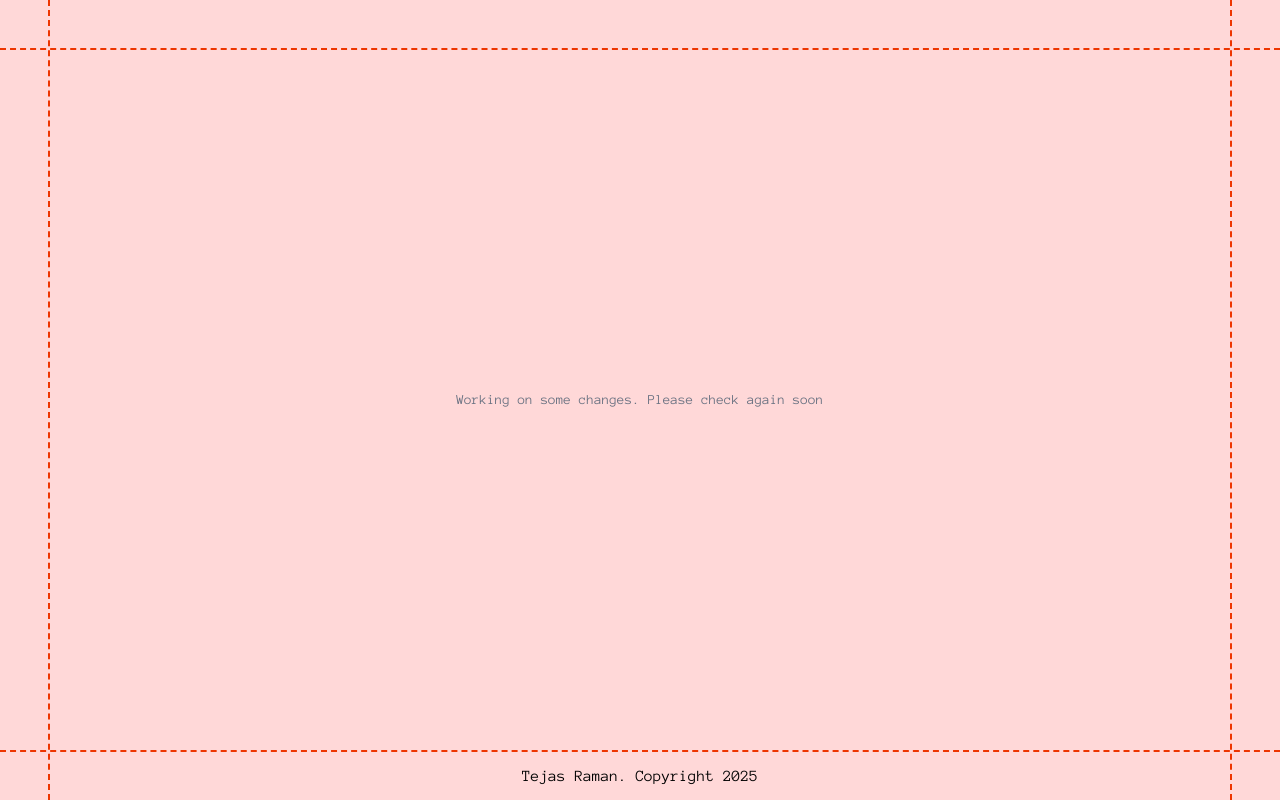
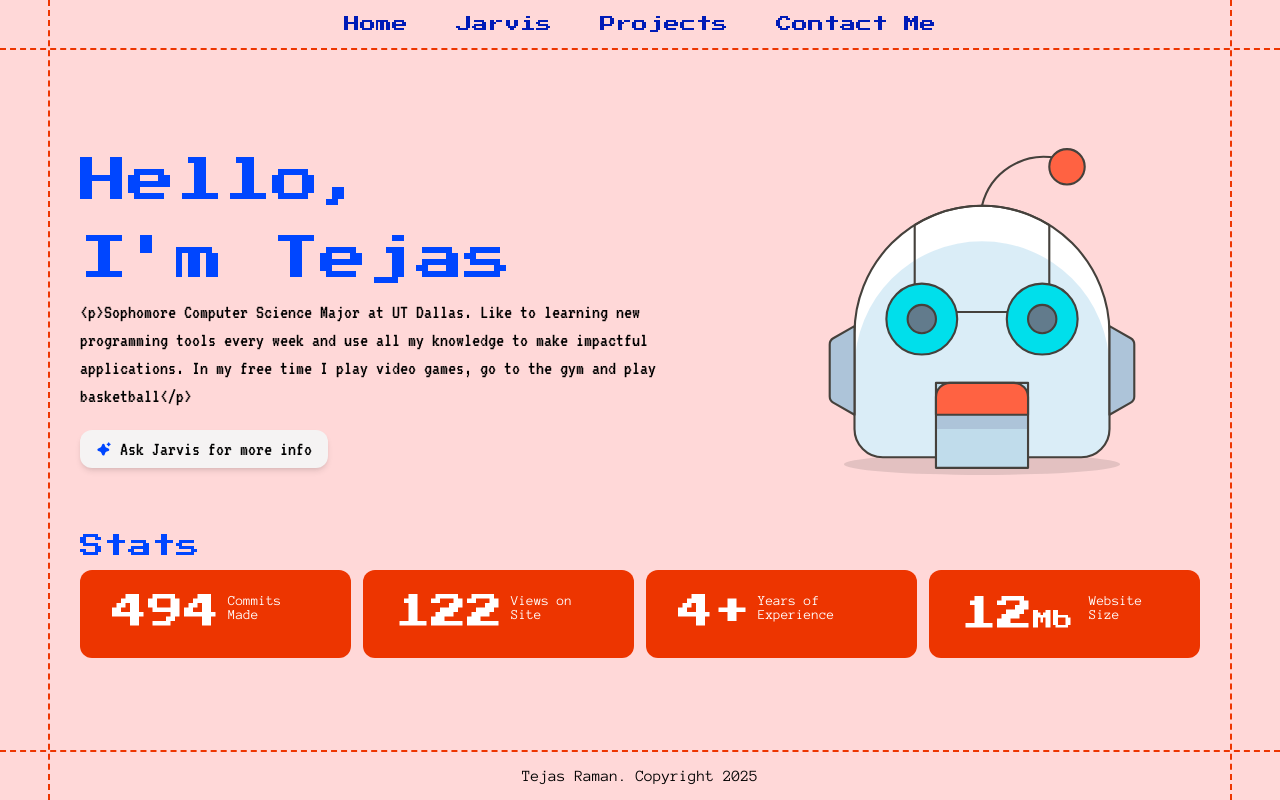
Before and after one commit to Traman2/TejasPortfolioWebsite, a React (Vite) app in the folder client/: page / in a window 1280 px wide. Built offline with nearby package versions, Linux system fonts and the light colour scheme; no server answers.

Commit message:
updated api key google and imports

```diff
--- a/client/src/App.tsx
+++ b/client/src/App.tsx
@@ -4,22 +4,22 @@ import Projects from "./pages/Projects";
 import About from "./pages/About";
 import ContactMe from "./pages/ContactMe";
 import NotFound from "./pages/NotFound";
-import UnderMaintaince from "./pages/UnderMaintaince";
+// import UnderMaintaince from "./pages/UnderMaintaince";
 
 function App() {
   return (
-    // <Router>
-    //   <Routes>
-    //     <Route path="" element={<Home/>} />
-    //     <Route path="projects" element={<Projects/>} />
-    //     <Route path="projects/:projectName" element={<Projects />} />
-    //     <Route path="about" element={<About/>} />
-    //     <Route path="contact" element={<ContactMe/>} />
-    //     <Route path="*" element={<NotFound />} />
-    //   </Routes>
-    // </Router>
+    <Router>
+      <Routes>
+        <Route path="" element={<Home/>} />
+        <Route path="projects" element={<Projects/>} />
+        <Route path="projects/:projectName" element={<Projects />} />
+        <Route path="about" element={<About/>} />
+        <Route path="contact" element={<ContactMe/>} />
+        <Route path="*" element={<NotFound />} />
+      </Routes>
+    </Router>
 
-    <UnderMaintaince/>
+    // <UnderMaintaince/>
   )
 }
 
```
